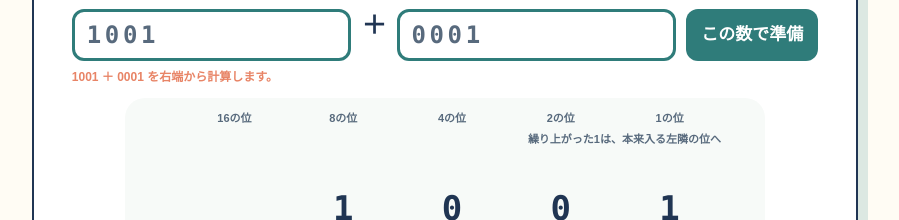
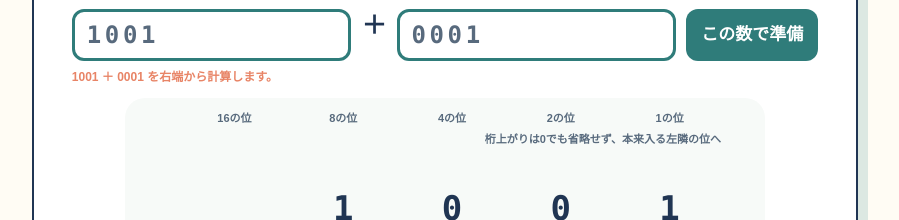
Before and after one commit to KeiichiKure/YSFH-Infomatics-2026, a Next.js app: page /units/03-02 in a window 1280 px wide. Shown: the part 1420-1640 px from the top of the page, without its empty margins (295-1194 px from the left). Built offline with nearby package versions, Linux system fonts and the light colour scheme; no server answers.

Commit message:
Improve binary addition carry steps

```diff
--- a/app/units/03-02/binary.css
+++ b/app/units/03-02/binary.css
@@ -237,8 +237,8 @@
 .split-result { display: flex; align-items: center; justify-content: center; gap: 14px; }
 .split-result > span { min-width: 134px; display: grid; place-items: center; padding: 10px 14px; border: 2px solid; border-radius: 13px; background: white; animation: split-apart .6s .22s ease both; }
 .split-result small, .split-result b { display: block; text-align: center; }
-.split-result small { color: var(--muted); font-size: 10px; font-weight: 900; }
-.split-result b { margin-top: 3px; font: 900 27px/1 Consolas, monospace; }
+.split-result small { color: var(--ink); font-size: 12px; font-weight: 900; }
+.split-result b { margin-top: 7px; font: 900 34px/1 Consolas, monospace; }
 .split-result > i { font-style: normal; font-weight: 900; }
 .carry-token { color: var(--coral); border-color: var(--coral) !important; transform-origin: right center; }
 .write-token { color: var(--teal-dark); border-color: var(--teal) !important; transform-origin: left center; }
@@ -841,7 +841,7 @@
 .school-workspace .column-row span { height: 42px; }
 .school-workspace .place-head-row span { height: 22px; }
 .school-workspace .transfer-row span { min-height: 34px; height: 34px; align-content: center; }
-.school-workspace .transfer-row b { color: var(--coral); font: 900 25px/1 Consolas, monospace; animation: carry-land 1.05s ease both; }
+.school-workspace .transfer-row b { display: block; color: var(--coral); font: 900 25px/1 Consolas, monospace; animation: carry-land 1.05s ease both; }
 .school-workspace .column-rule { margin: 2px 0 3px; }
 .school-workspace .operation-cell { color: var(--ink); border-color: transparent; background: transparent; box-shadow: none; font-size: 31px; }
 .changing-top-row span { grid-template-columns: 1fr; gap: 3px; }
@@ -1080,6 +1080,7 @@
   .equation-line { gap: 6px; }
   .equation-line > span, .equation-line > strong { min-width: 49px; min-height: 52px; font-size: 25px; }
   .split-result > span { min-width: 112px; padding: 9px; }
+  .number-morph { flex-wrap: wrap; gap: 10px; }
   .practice-grid, .practice-grid.three-columns { grid-template-columns: 1fr; }
   .flip-bit-row { grid-template-columns: repeat(4, minmax(48px, 1fr)); gap: 6px; }
   .flip-bit-row > span { min-height: 78px; font-size: 30px; }
--- a/app/units/03-02/components/ArithmeticLab.tsx
+++ b/app/units/03-02/components/ArithmeticLab.tsx
@@ -55,7 +55,12 @@ export function ArithmeticLab() {
     const index = subtraction!.steps.findIndex(step => step.column === column);
     return index >= 0 && isPlaced(index) ? subtraction!.steps[index].result : '';
   };
-  const carryForColumn = (column: number) => addition.steps.some((step, index) => isPlaced(index) && step.outgoing === 1 && step.column - 1 === column) ? '1' : '';
+  const carryForColumn = (column: number) => {
+    if (column === 3) return '';
+    const index = addition.steps.findIndex(step => step.column - 1 === column);
+    return index >= 0 && isPlaced(index) ? String(addition.steps[index].outgoing) : '';
+  };
+  const carryOutValue = operation === 'add' && isPlaced(addition.steps.length - 1) ? String(addition.carryOut) : '';
   const carryOutVisible = operation === 'add' && addition.carryOut === 1 && isPlaced(addition.steps.length - 1);
   const topDigits = (() => {
     if (operation === 'add' || momentIndex < 0) return [...left].map(Number);
@@ -113,7 +118,7 @@ export function ArithmeticLab() {
 
       <div className="column-workspace school-workspace" aria-label={`${left}${operation === 'add' ? '足す' : '引く'}${right}の筆算`}>
         <div className="column-row place-head-row five-column-row">{displayPlaces.map(place => <span key={place}>{place}の位</span>)}</div>
-        {operation === 'add' && <><div className="column-label">繰り上がった1は、本来入る左隣の位へ</div><div className="column-row transfer-row five-column-row"><span>{carryOutVisible && <b>1</b>}</span>{[0, 1, 2, 3].map(column => <span key={column}>{carryForColumn(column) && <b>{carryForColumn(column)}</b>}</span>)}</div></>}
+        {operation === 'add' && <><div className="column-label">桁上がりは0でも省略せず、本来入る左隣の位へ</div><div className="column-row transfer-row five-column-row"><span>{carryOutValue && <b>{carryOutValue}</b>}</span>{[0, 1, 2, 3].map(column => <span key={column}>{carryForColumn(column) && <b>{carryForColumn(column)}</b>}</span>)}</div></>}
         <div className="column-row operand-row changing-top-row five-column-row"><span aria-hidden="true" />{topDigits.map((digit, column) => <span className={activeColumn === column ? 'is-active' : ''} key={column}>{operation === 'subtract' && digit !== Number(left[column]) ? <><del>{left[column]}</del><b className="updated-digit">{digit}</b></> : digit}</span>)}</div>
         <div className="column-row operand-row second-row five-column-row"><span className="operation-cell" aria-hidden="true">{operation === 'add' ? '＋' : '－'}</span>{[...right].map((bit, column) => <span className={activeColumn === column ? 'is-active' : ''} key={column}>{bit}</span>)}</div>
         <div className="column-rule" />
@@ -130,11 +135,12 @@ export function ArithmeticLab() {
 
 function AdditionMoment({ moment, step }: { moment: Moment; step: ReturnType<typeof buildAdditionTrace>['steps'][number] }) {
   const total = step.left + step.right + step.incoming;
-  const expression = `${step.incoming ? '1 ＋ ' : ''}${step.left} ＋ ${step.right}`;
-  if (moment.kind === 'inspect') return <div className="micro-moment" key={`inspect-${step.column}`}><em>① 見る</em><h4>上から順に、この桁の数字を集める</h4><div className="large-calc">{step.incoming ? <><span className="incoming-carry">1</span> ＋ </> : null}{step.left} ＋ {step.right}</div><p>{step.incoming ? 'オレンジの繰り上がり → 上の数 → 下の数、の順に足します。' : '上の数 → 下の数、の順に足します。'}</p></div>;
+  const isOnesPlace = step.column === 3;
+  const expression = isOnesPlace ? `${step.left} ＋ ${step.right}` : `${step.incoming} ＋ ${step.left} ＋ ${step.right}`;
+  if (moment.kind === 'inspect') return <div className="micro-moment" key={`inspect-${step.column}`}><em>① 見る</em><h4>上から順に、この桁の数字を集める</h4><div className="large-calc">{isOnesPlace ? <>{step.left} ＋ {step.right}</> : <><span className="incoming-carry">{step.incoming}</span> ＋ {step.left} ＋ {step.right}</>}</div><p>{isOnesPlace ? '1の位には前の桁から来る桁上がりがないので、上の数と下の数だけを足します。' : '前の桁から来た桁上がり → 上の数 → 下の数、の順に足します。桁上がりが0でも省略しません。'}</p></div>;
   if (moment.kind === 'decimal') return <div className="micro-moment" key={`decimal-${step.column}`}><em>② まず10進数で計算</em><h4>{expression} ＝ <b>{total}</b></h4><p>今は答えの{total}だけを確認します。</p></div>;
-  if (moment.kind === 'binary') return <div className="micro-moment" key={`binary-${step.column}`}><em>③ 2進数へ変える</em><div className="number-morph"><span>{total}</span><i>だから</i><strong>{total.toString(2)}₂</strong></div><p>{total >= 2 ? '10₂は「左へ渡す1」と「この桁に残す0」に分かれます。' : `${total}₂は1桁なので、そのまま書けます。`}</p></div>;
-  return <div className="micro-moment" key={`place-${step.column}`}><em>④ 筆算へ置く</em><div className="split-result"><span className="carry-token"><small>左隣の位へ</small><b>{step.outgoing}</b></span><i>＋</i><span className="write-token"><small>この桁の答え</small><b>{step.result}</b></span></div><p>上の筆算に数字が入りました。</p></div>;
+  if (moment.kind === 'binary') return <div className="micro-moment" key={`binary-${step.column}`}><em>③ 2進数へ変える</em><div className="number-morph"><span>{total}</span><i>2進数では</i><strong>{total.toString(2)}₂</strong></div><p>{total}₁₀を2進数へ直すと{total.toString(2)}₂です。</p></div>;
+  return <div className="micro-moment" key={`place-${step.column}`}><em>④ 筆算へ置く</em><div className="split-result"><span className="carry-token"><small>桁上がり（C）</small><b>{step.outgoing}</b></span><i>と</i><span className="write-token"><small>この桁に残る数（S）</small><b>{step.result}</b></span></div><p>Cは左隣の位へ、Sは答えの段へ置きます。Cが0のときも省略しません。</p></div>;
 }
 
 function SubtractionMoment({ moment, step, place }: { moment: Moment; step: ReturnType<typeof buildSchoolSubtractionTrace>['steps'][number]; place: string }) {
--- a/app/units/03-02/components/binaryModels.ts
+++ b/app/units/03-02/components/binaryModels.ts
@@ -45,7 +45,9 @@ export function buildAdditionTrace(leftValue: string, rightValue: string, width
       incoming: carry,
       result,
       outgoing,
-      expression: `${leftBit}＋${rightBit}${carry ? '＋繰り上がり1' : ''}＝${total.toString(2)}₂`,
+      expression: column === width - 1
+        ? `${leftBit}＋${rightBit}＝${total.toString(2)}₂`
+        : `${carry}＋${leftBit}＋${rightBit}＝${total.toString(2)}₂`,
     });
     carry = outgoing;
   }
```
Also changed, not shown: 1 other file (tests, documents, lock files or other folders).
